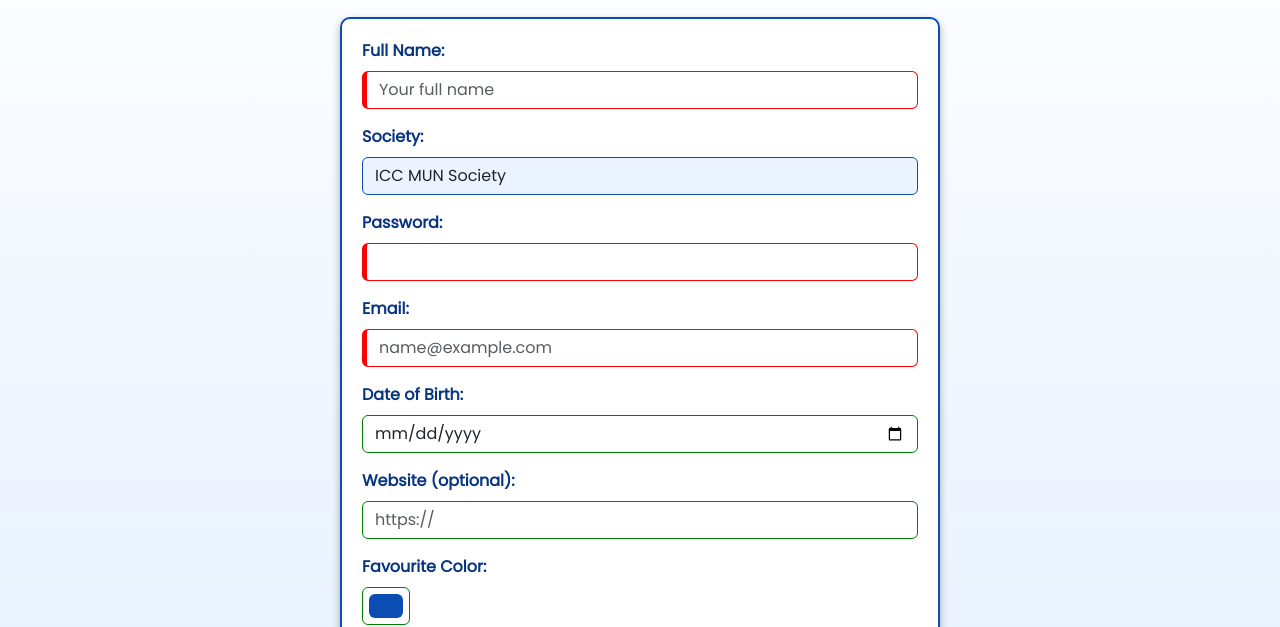
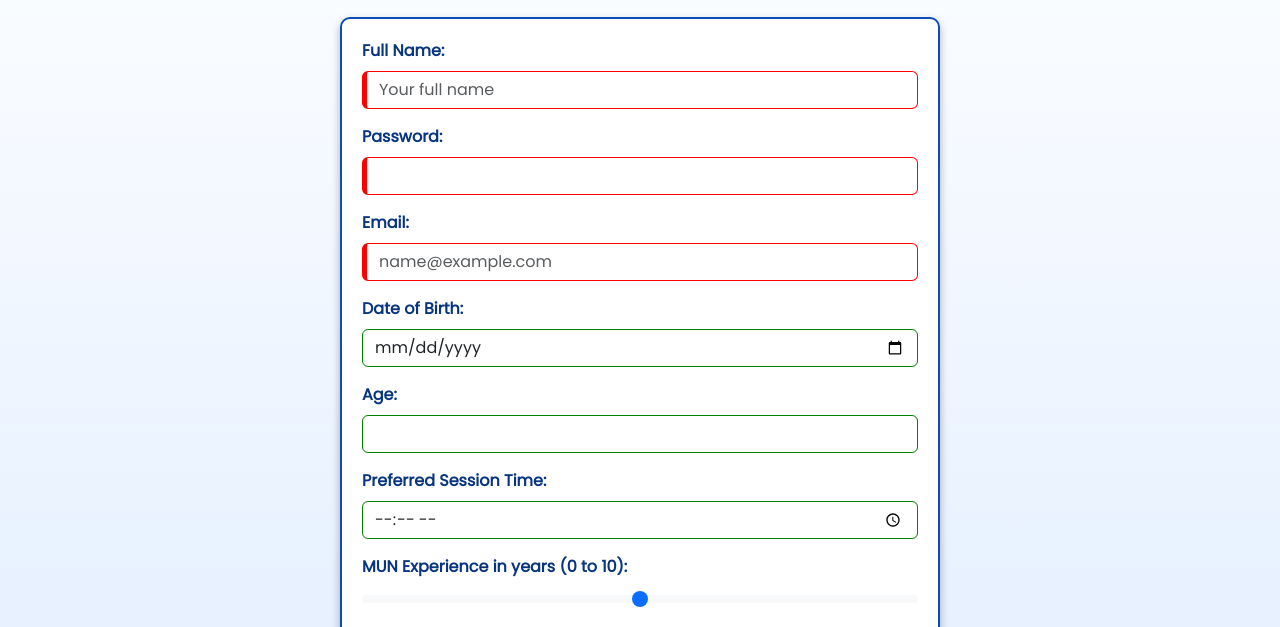
Before and after one commit to 66fahad66/web-assigenment-1-2, a plain HTML site: page register.html in a window 1280 px wide. Shown: the part 182-809 px from the top of the page. Drawn offline with nearby package versions, Linux system fonts and the light colour scheme.

Commit message:
Refactor registration form by removing fields and updating labels
Removed unnecessary input fields for society, website, and favorite color. Updated label for MUN experience to clarify it refers to years.

```diff
--- a/register.html
+++ b/register.html
@@ -43,10 +43,7 @@
       </div>
 
 
-      <div class="mb-3">
-        <label for="society" class="form-label">Society:</label>
-        <input type="text" class="form-control" id="society" name="society" value="ICC MUN Society" readonly>
-      </div>
+
 
 
       <div class="mb-3">
@@ -67,16 +64,9 @@
       </div>
 
 
-      <div class="mb-3">
-        <label for="website" class="form-label">Website (optional):</label>
-        <input type="url" class="form-control" id="website" name="website" placeholder="https://">
-      </div>
 
 
-      <div class="mb-3">
-        <label for="color" class="form-label">Favourite Color:</label>
-        <input type="color" class="form-control form-control-color" id="color" name="color" value="#0b4db3">
-      </div>
+
 
 
       <div class="mb-3">
@@ -92,7 +82,7 @@
 
 
       <div class="mb-3">
-        <label for="exp" class="form-label">MUN Experience (0 to 10):</label>
+        <label for="exp" class="form-label">MUN Experience in years (0 to 10):</label>
         <input type="range" class="form-range" id="exp" name="exp" min="0" max="10">
       </div>
 
```
